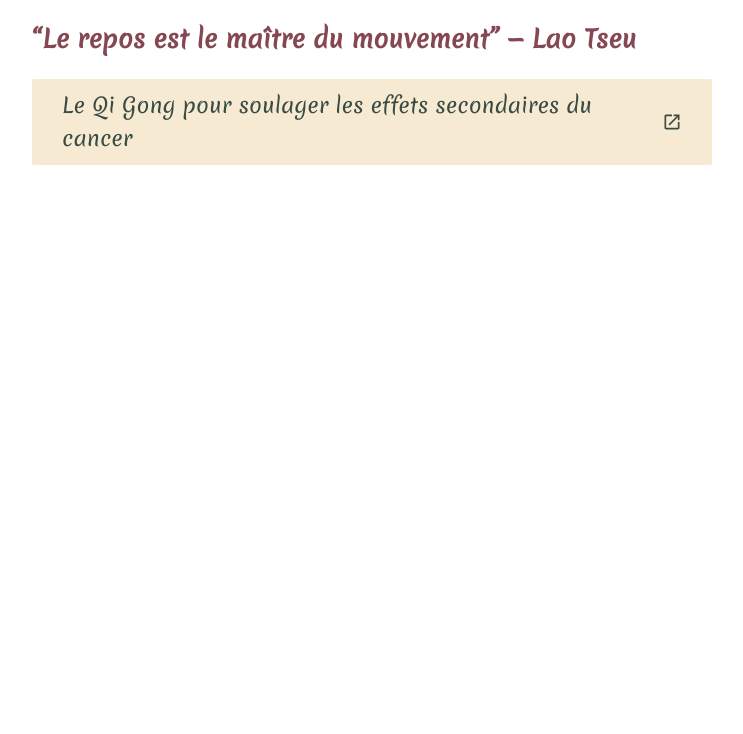
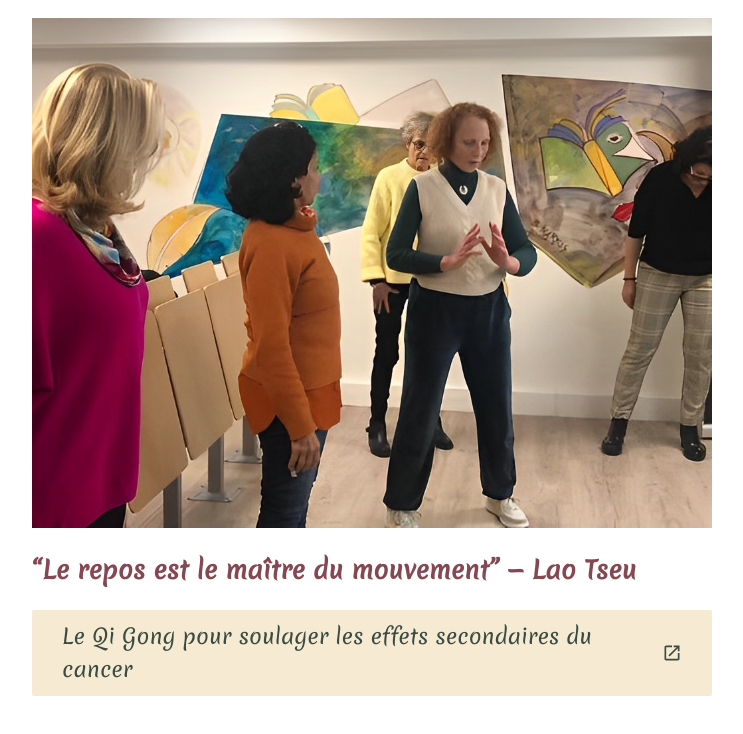
Before and after one commit to alexbensimon/maman, a Gatsby site: page /ateliers in a window 1280 px wide. Shown: the part 1855-2589 px from the top of the page, without its empty margins (268-1011 px from the left). Before the commit the page ends 2060 px from the top, so only its background shows below. Built offline with nearby package versions, Linux system fonts and the light colour scheme; Gatsby itself is replaced by a stand-in of ours.

Commit message:
Add photo

```diff
--- a/src/pages/ateliers.js
+++ b/src/pages/ateliers.js
@@ -46,6 +46,11 @@ export default ({ data, location }) => (
         fluid={data.bolsGong.childImageSharp.fluid}
         alt="Marielle assise dans un cercle de pierres"
       />
+      <p />
+      <Img
+        fluid={data.coursGroupe.childImageSharp.fluid}
+        alt="Marielle assise dans un cercle de pierres"
+      />
       <Quote>“Le repos est le maître du mouvement” — Lao Tseu</Quote>
       <Article
         url="https://www.lemonde.fr/sante/article/2016/08/31/l-hopital-experimente-le-qi-gong-pour-soulager-des-effets-secondaires-du-cancer_4990653_1651302.html"
@@ -71,5 +76,12 @@ export const query = graphql`
         }
       }
     }
+    coursGroupe: file(relativePath: { eq: "cours-groupe.jpg" }) {
+      childImageSharp {
+        fluid(maxWidth: 680) {
+          ...GatsbyImageSharpFluid
+        }
+      }
+    }
   }
 `;
```
Also changed, not shown: src/assets/img/cours-groupe.jpg (added).
